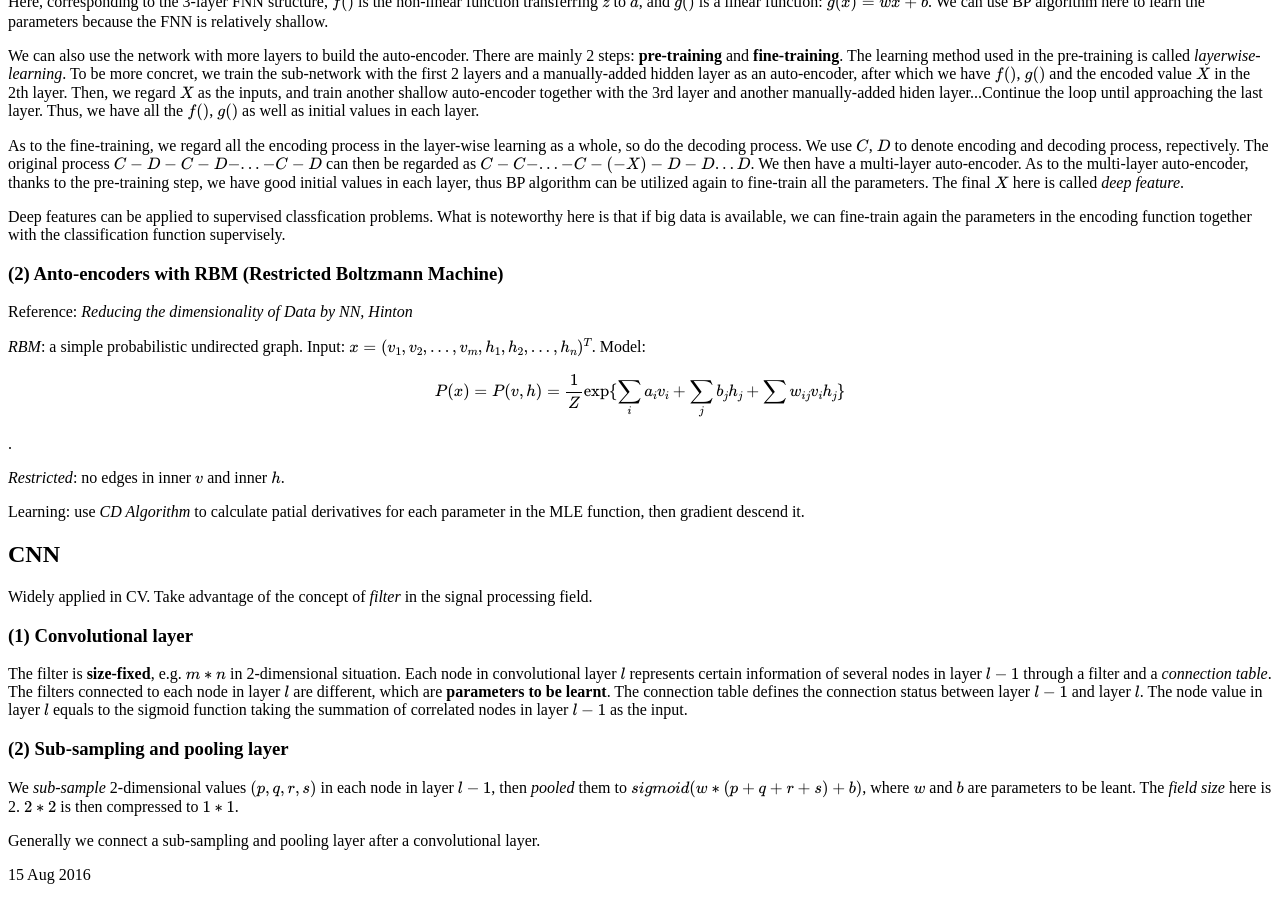
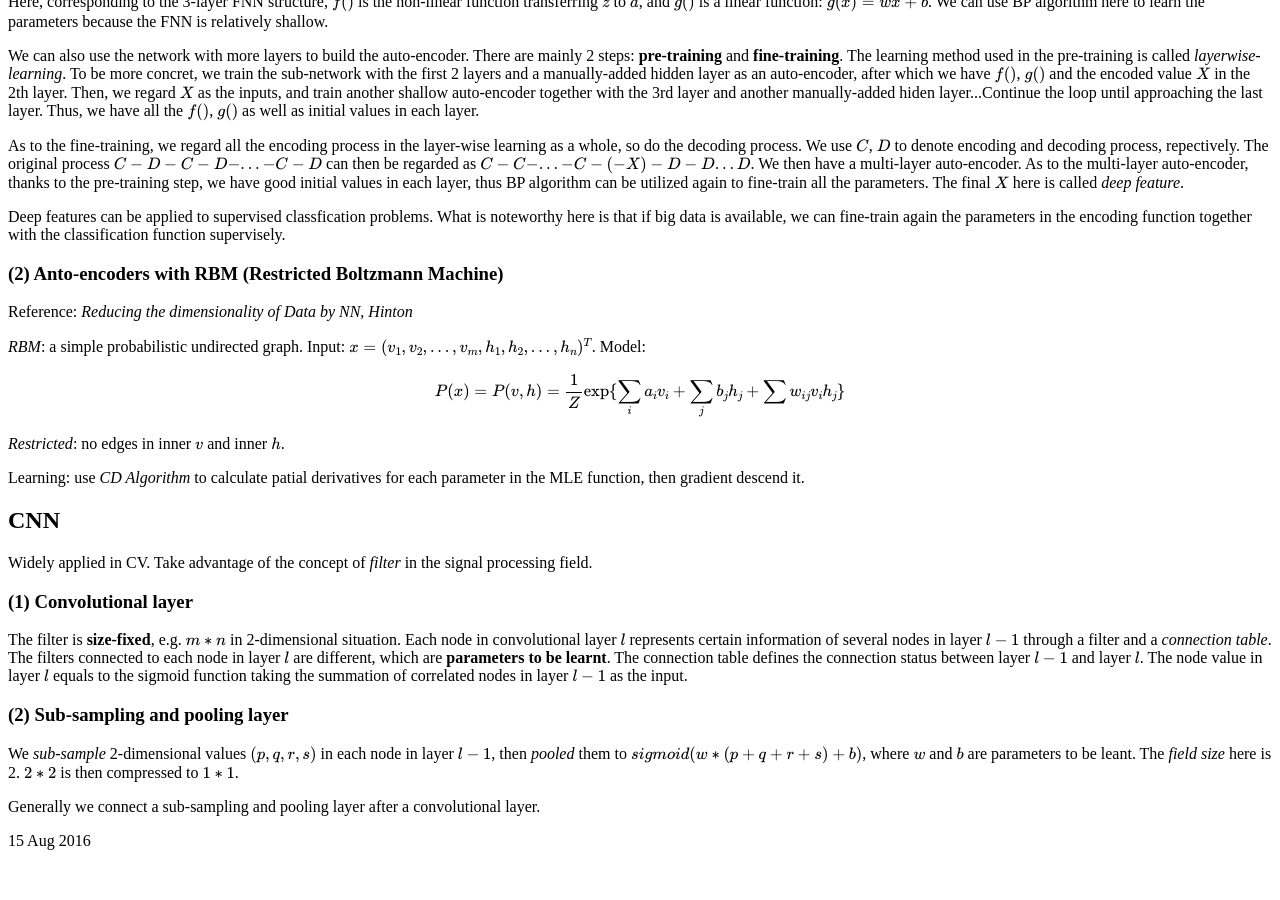
Before and after one commit to yumoxu/Blog, a Jekyll site: the page built from _posts/2016-08-15-Deep-Learning-Notes.html, in a window 1280 px wide and 900 px high, scrolled down 633 px. Built offline with Jekyll 4.4.1, drawn with Linux system fonts in a browser that asks for light colours; formulas are drawn with MathJax 3; after the commit the page ends 1499 px from its top, so only the background shows below that.

Commit message:
Solve small bugs in LaTex

```diff
--- a/_posts/2016-08-15-Deep-Learning-Notes.html
+++ b/_posts/2016-08-15-Deep-Learning-Notes.html
@@ -41,9 +41,8 @@ title: Deep Learning Notes
 <p>Reference: <i>Reducing the dimensionality of Data by NN, Hinton</i></p>
 <p>
 <i>RBM</i>: a simple probabilistic undirected graph. Input: $x = (v_1, v_2, ..., v_m, h_1, h_2, ..., h_n) ^ T$. Model:
-\[P(x) = P(v,h) = \frac{1}{Z}\exp\{\sum_i{a_i v_i} + \sum_j{b_j h_j} + \sum{w_{ij} v_i h_j}\}\].
-</p>
-<p><i>Restricted</i>: no edges in inner $v$ and inner $h$. </p>
+\[P(x) = P(v,h) = \frac{1}{Z}\exp\{\sum_i{a_i v_i} + \sum_j{b_j h_j} + \sum{w_{ij} v_i h_j}\}\]
+<i>Restricted</i>: no edges in inner $v$ and inner $h$. </p>
 <p>Learning: use <i>CD Algorithm</i> to calculate patial derivatives for each parameter in the MLE function, then gradient descend it.</p>
 
 <h2>CNN</h2>
```
